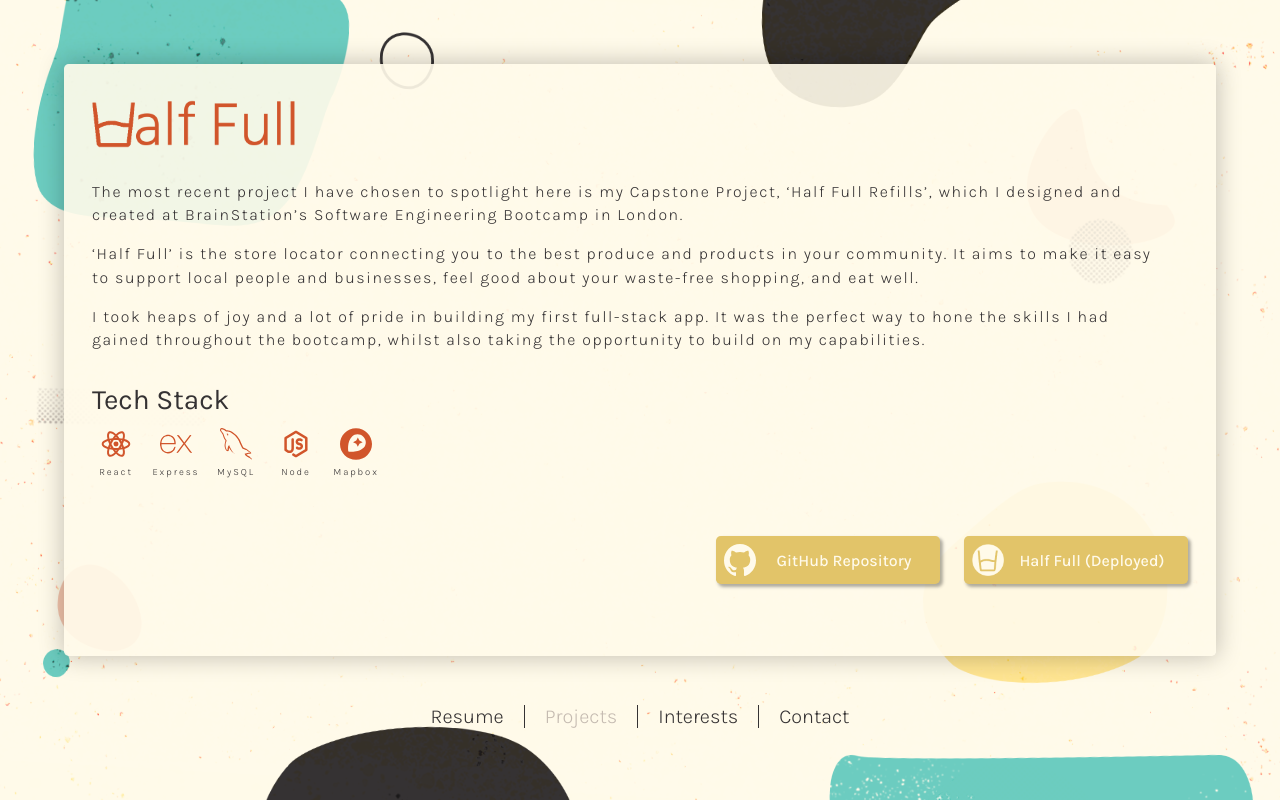
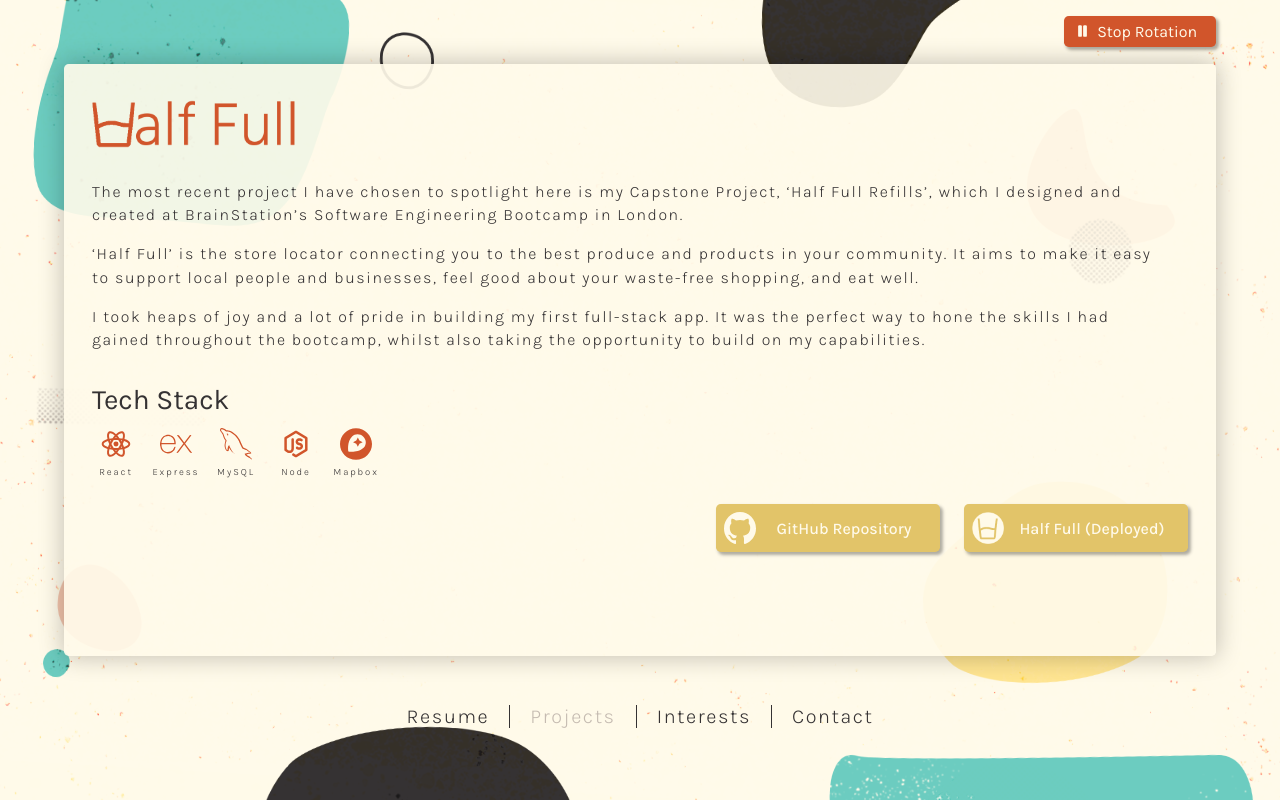
Before and after one commit to effie-fow/portfolio, a React (Vite) app: page /projects in a window 1280 px wide. Built offline with nearby package versions, Linux system fonts and the light colour scheme; a web font is replaced by a local one.

Commit message:
add 'pause/play' functionality to background rotate effect

```diff
--- a/src/App.jsx
+++ b/src/App.jsx
@@ -7,15 +7,26 @@ import { Interests } from "./pages/Interests/Interests";
 import { Projects } from "./pages/Projects/Projects";
 import { Resume } from "./pages/Resume/Resume";
 import { Contact } from "./pages/Contact/Contact";
+import { useState } from "react";
+import { RotationButton } from "./components/RotationButton/RotationButton";
 
 function App() {
+  const [rotate, setRotate] = useState(true);
+
+  const handleRotateClick = () => {
+    rotate ? setRotate(false) : setRotate(true);
+  };
+
   return (
     <main className="main">
       <img
         src={backroundImage}
         alt="Background image of floating, pastel-coloured blobs"
-        className="main__background"
+        className={`main__background ${
+          rotate ? "" : "main__background--no-rotation"
+        }`}
       />
+      <RotationButton rotate={rotate} handleRotateClick={handleRotateClick} />
       <BrowserRouter>
         <Routes>
           <Route path="/" element={<Home />} />
--- a/src/App.scss
+++ b/src/App.scss
@@ -15,10 +15,15 @@
     position: absolute;
     z-index: -1;
     height: 115%;
+    transition: transform 1s linear;
     animation: 600s linear infinite slow-rotate;
 
     @include breakpoints.large-mobile {
       height: 130%;
+    }
+
+    &--no-rotation {
+      animation: none;
     }
 
     @include breakpoints.desktop {
--- a/src/components/Footer/Footer.scss
+++ b/src/components/Footer/Footer.scss
@@ -47,6 +47,10 @@
       padding: 0 1.25rem;
     }
 
+    @include breakpoints.desktop {
+      letter-spacing: 0.1rem;
+    }
+
     &:hover {
       color: color.$primary;
     }
--- /dev/null
+++ b/src/components/RotationButton/RotationButton.jsx
@@ -0,0 +1,20 @@
+import "./RotationButton.scss";
+import play from "../../assets/icons/play.svg";
+import pause from "../../assets/icons/pause.svg";
+
+export const RotationButton = ({ rotate, handleRotateClick }) => {
+  return (
+    <div className="rotation-button__container">
+      <div onClick={handleRotateClick} className="rotation-button">
+        <img
+          src={rotate ? pause : play}
+          alt=""
+          className="rotation-button__icon"
+        />
+        <span className="rotation-button__text">
+          {rotate ? `Stop Rotation` : `Start Rotation`}
+        </span>
+      </div>
+    </div>
+  );
+};
--- /dev/null
+++ b/src/components/RotationButton/RotationButton.scss
@@ -0,0 +1,52 @@
+@use "../../styles/partials/base/color";
+@use "../../styles/partials/base/breakpoints";
+@use "../../styles/partials/layout/display";
+
+.rotation-button {
+  width: 9.5rem;
+  border-radius: 0.3rem;
+  background-color: color.$primary;
+  padding: 0.35rem 0.7rem 0.4rem;
+  color: color.$light;
+  text-align: center;
+  box-shadow: 0.15rem 0.15rem 0.2rem 0.03rem rgba(0, 0, 0, 0.319);
+  transition: top, right 0.5s linear;
+  @include display.flexbox(row, start, center, wrap);
+
+  &:hover {
+    cursor: pointer;
+    background-color: color.$primary-hover;
+  }
+
+  &:active {
+    transform: translate(0.15rem, 0.15rem);
+    box-shadow: inset 0.1rem 0.1rem 0.2rem 0.03rem rgba(0, 0, 0, 0.319);
+  }
+
+  &__container {
+    width: 90%;
+    position: fixed;
+    top: 0.5rem;
+    max-width: 85rem;
+    @include display.flexbox(row, center, center, wrap);
+
+    @include breakpoints.large-mobile {
+      top: 0.75rem;
+    }
+
+    @include breakpoints.desktop {
+      top: 1rem;
+      @include display.flexbox(row, end, center, wrap);
+    }
+  }
+
+  &__icon {
+    height: 100%;
+    height: 0.9rem;
+  }
+
+  &__text {
+    flex-grow: 1;
+    font-weight: 400;
+  }
+}
--- a/src/pages/Projects/Projects.scss
+++ b/src/pages/Projects/Projects.scss
@@ -49,8 +49,12 @@
     @include display.flexbox(row, space-between, start, wrap, 0.75rem);
 
     @include breakpoints.large-mobile {
-      padding-bottom: 2rem;
+      padding-bottom: 1rem;
       @include display.flexbox(row, start, start, wrap, 0.75rem);
+    }
+
+    @include breakpoints.desktop {
+      padding-bottom: 0;
     }
   }
 
--- a/src/styles/partials/layout/_display.scss
+++ b/src/styles/partials/layout/_display.scss
@@ -11,7 +11,7 @@
 }
 
 @mixin page-card {
-  margin: 2rem 0 6rem;
+  margin: 3rem 0 6rem;
   padding: 1.5rem;
   width: 90%;
   height: 100%;
@@ -22,7 +22,7 @@
   scrollbar-color: color.$primary transparent;
 
   @include breakpoints.large-mobile {
-    margin: 2.5rem 0 9rem;
+    margin: 3.5rem 0 9rem;
     padding: 1.75rem;
   }
 
```
Also changed, not shown: src/assets/icons/pause.svg (added), src/assets/icons/play.svg (added).
